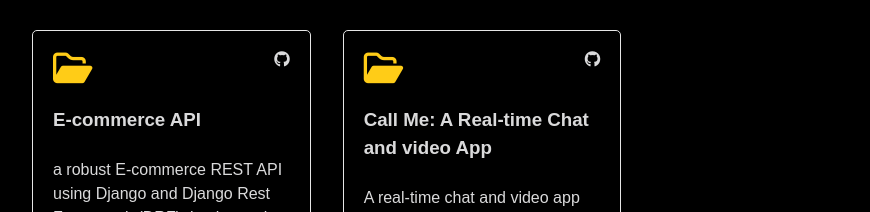
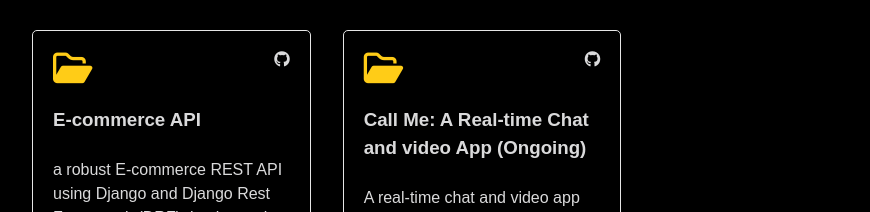
Before and after one commit to adith-p/my-portfolio, a Next.js app: page / in a window 1280 px wide. Shown: the part 2378-2590 px from the top of the page, without its empty margins (158-1028 px from the left). Built offline with nearby package versions, Linux system fonts and the light colour scheme.

Commit message:
updated: projects

```diff
--- a/src/components/data.js
+++ b/src/components/data.js
@@ -27,7 +27,7 @@ export const projectData = [
     },
     {
         id: 5,
-        title: 'Call Me: A Real-time Chat and video App',
+        title: 'Call Me: A Real-time Chat and video App (Ongoing)',
         description: 'A real-time chat and video app built using Django, Channels And agora.io,with a focus on real-time communication and video calling.',
         gitHubLink: 'https://github.com/adith-p/Call-Me-App',
 
```
